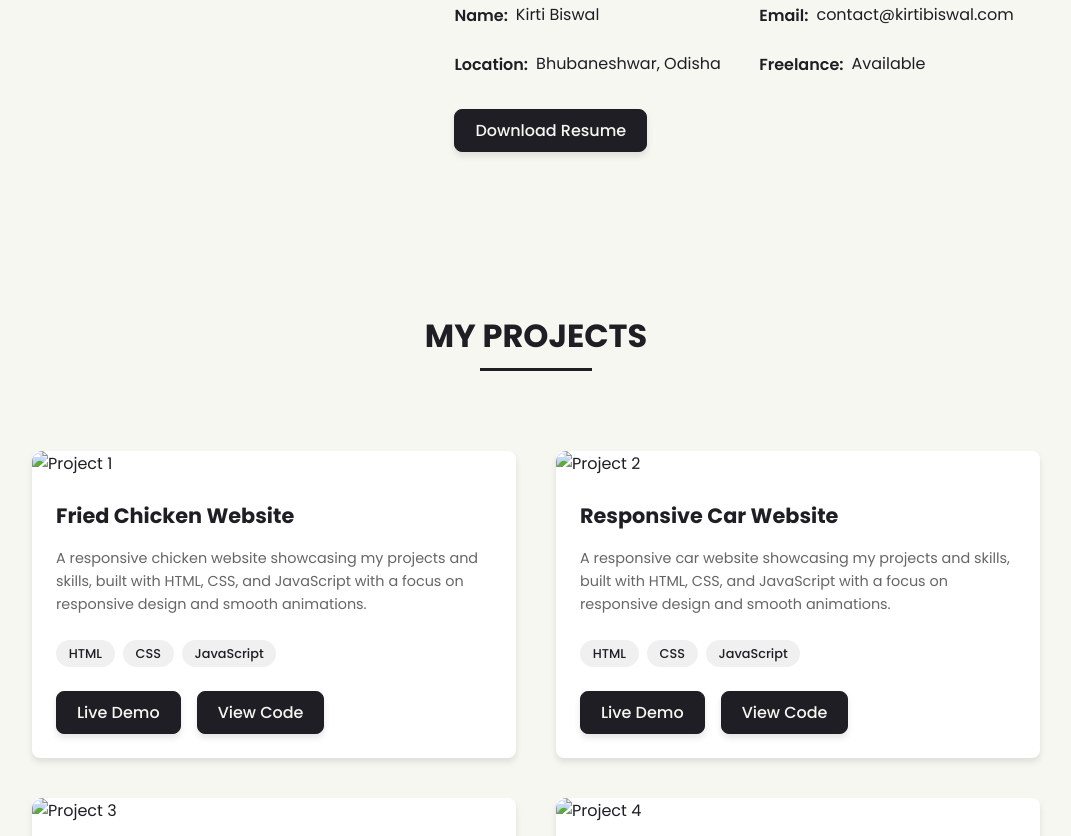
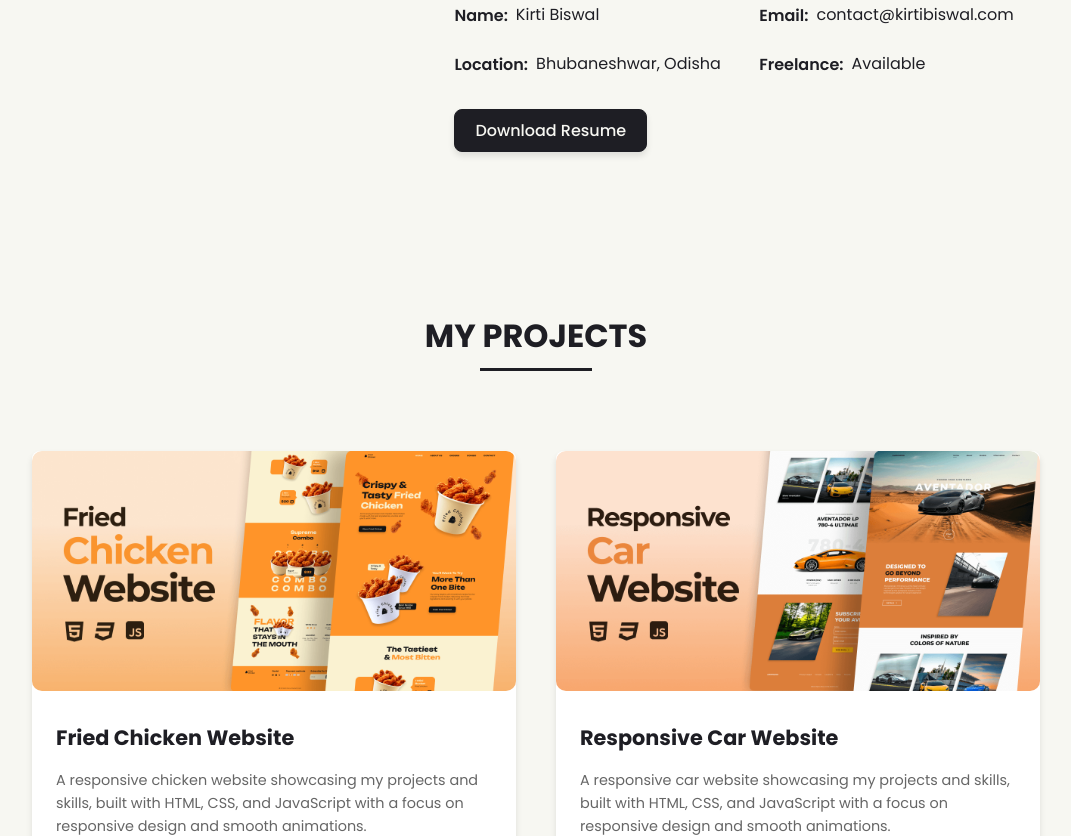
Before and after one commit to KirtiKousik/kkb-port-1, a plain HTML site: page index.html in a window 1280 px wide. Shown: the part 1964-2800 px from the top of the page, without its empty margins (104-1175 px from the left). Drawn offline with Linux system fonts and the light colour scheme; files that its build step writes are made by us from their sources.

Commit message:
Update index.html

```diff
--- a/index.html
+++ b/index.html
@@ -6,7 +6,7 @@
   <meta name="viewport" content="width=device-width, initial-scale=1.0" />
   <title>kirti-biswal</title>
   <script src="https://unpkg.com/@phosphor-icons/web"></script>
-  <link rel="stylesheet" href="css/style.css" />
+  <link rel="stylesheet" href="style.css" />
 </head>
 
 <body>
@@ -42,7 +42,7 @@
       </div>
     </div>
     <div class="home-png">
-      <img src="images/image.png" alt="Home Image" />
+      <img src="image.png" alt="Home Image" />
     </div>
   </section>
   <span class="label">Follow Me</span>
@@ -154,7 +154,7 @@
     <div class="projects-container">
       <div class="project-card">
         <div class="project-img">
-          <img src="images/project1.png" alt="Project 1" />
+          <img src="project1.png" alt="Project 1" />
         </div>
         <div class="project-content">
           <h3>Fried Chicken Website</h3>
@@ -176,7 +176,7 @@
       </div>
       <div class="project-card">
         <div class="project-img">
-          <img src="images/project2.png" alt="Project 2" />
+          <img src="project2.png" alt="Project 2" />
         </div>
         <div class="project-content">
           <h3>Responsive Car Website</h3>
@@ -198,7 +198,7 @@
       </div>
       <div class="project-card">
         <div class="project-img">
-          <img src="images/project3.png" alt="Project 3" />
+          <img src="project3.png" alt="Project 3" />
         </div>
         <div class="project-content">
           <h3>Responsive Pizza Website</h3>
@@ -220,7 +220,7 @@
       </div>
       <div class="project-card">
         <div class="project-img">
-          <img src="images/project4.png" alt="Project 4" />
+          <img src="project4.png" alt="Project 4" />
         </div>
         <div class="project-content">
           <h3>Responsive Burger Website</h3>
@@ -364,7 +364,7 @@
     </div>
   </footer>
 
-  <script src="js/script.js"></script>
+  <script src="script.js"></script>
 </body>
 
 </html>
```
